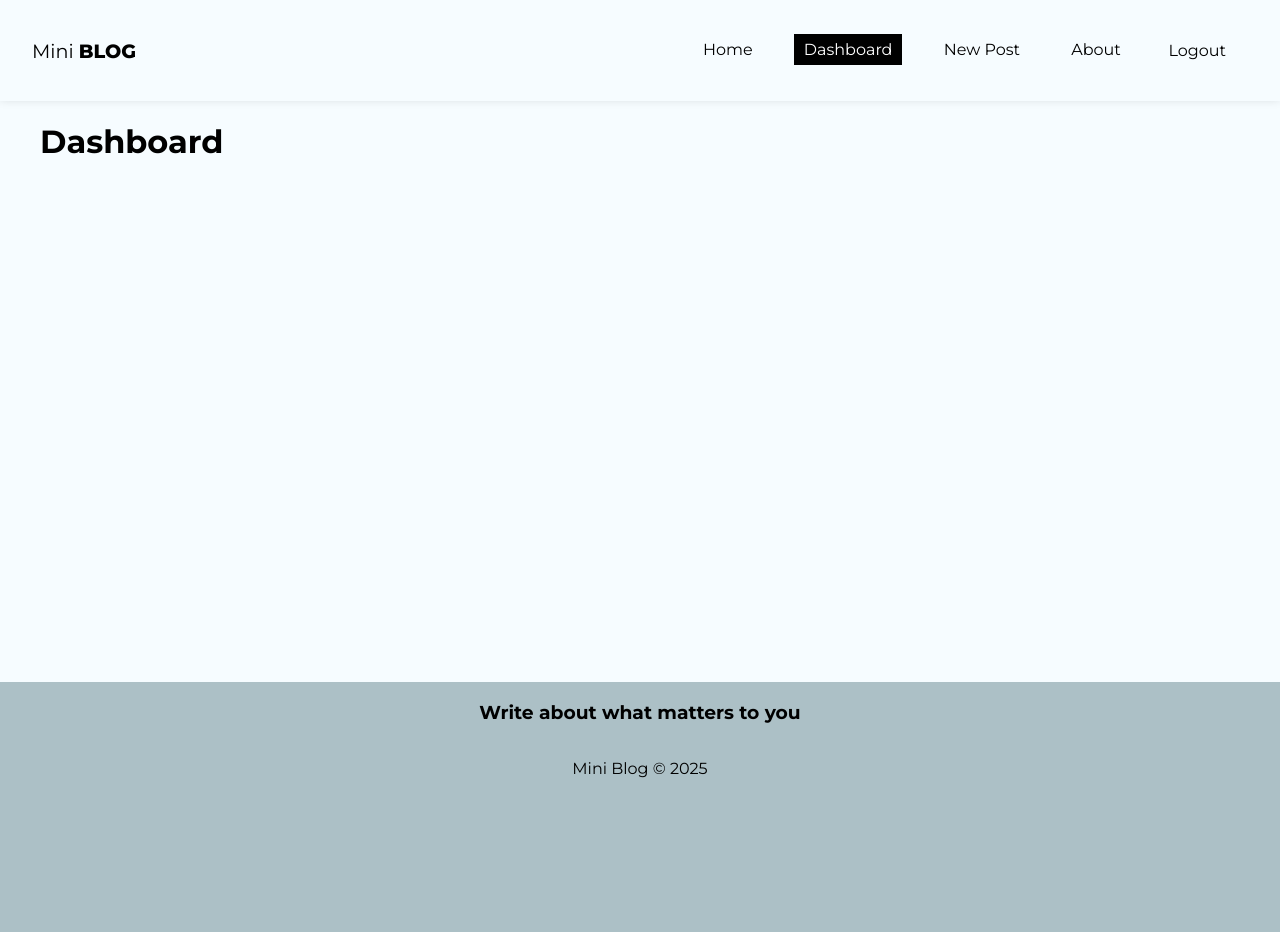
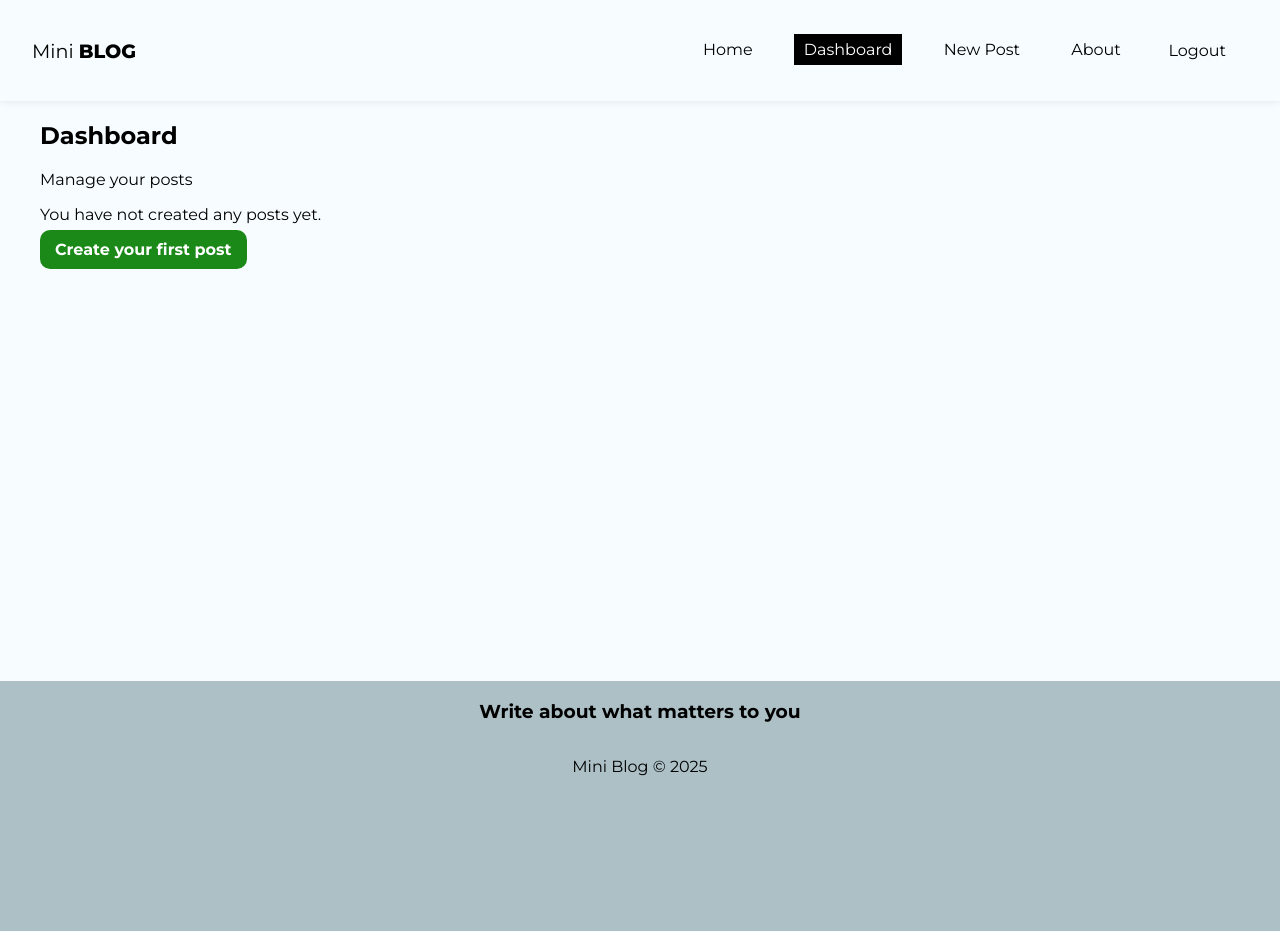
Before and after one commit to lucasldemello/react-zero-to-mastery-course, a React (Vite) app in the folder projects/miniblog/: page /dashboard in a window 1280 px wide. Built offline with nearby package versions, Linux system fonts and the light colour scheme; no server answers; sample sign-in values are in the browser's storage.

Commit message:
feat: Implement Dashboard layout with user post management and no posts message

```diff
--- a/projects/miniblog/src/pages/Dashboard/Dashboard.jsx
+++ b/projects/miniblog/src/pages/Dashboard/Dashboard.jsx
@@ -1,9 +1,34 @@
 import styles from "./Dashboard.module.css";
 
+import { Link } from "react-router-dom";
+
+// hooks
+import { useAuthValue } from "../../context/AuthContext";
+import { useFetchDocuments } from "../../hooks/useFetchDocuments";
+
 const Dashboard = () => {
+  const { user } = useAuthValue();
+  const uid = user.uid;
+
+  // user posts
+  const posts = [];
+
   return (
     <div>
-      <h1>Dashboard</h1>
+      <h2>Dashboard</h2>
+      <p> Manage your posts</p>
+      {posts && posts.length === 0 ? (
+        <div className={styles.noposts}>
+          <p>You have not created any posts yet.</p>
+          <Link to="/posts/create" className="btn">
+            Create your first post
+          </Link>
+        </div>
+      ) : (
+        <div>
+          <p>Your posts</p>
+        </div>
+      )}
     </div>
   );
 };
```
